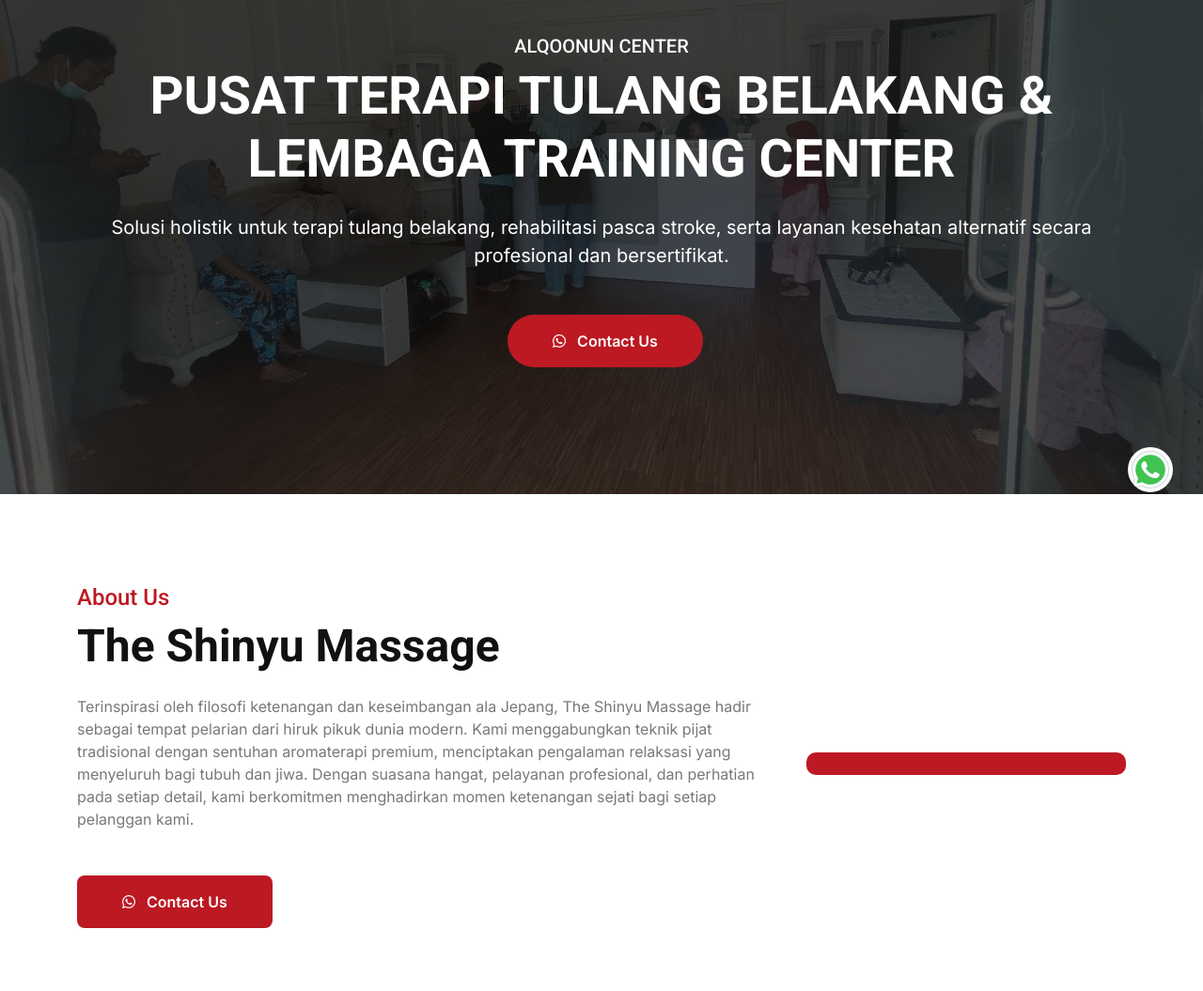
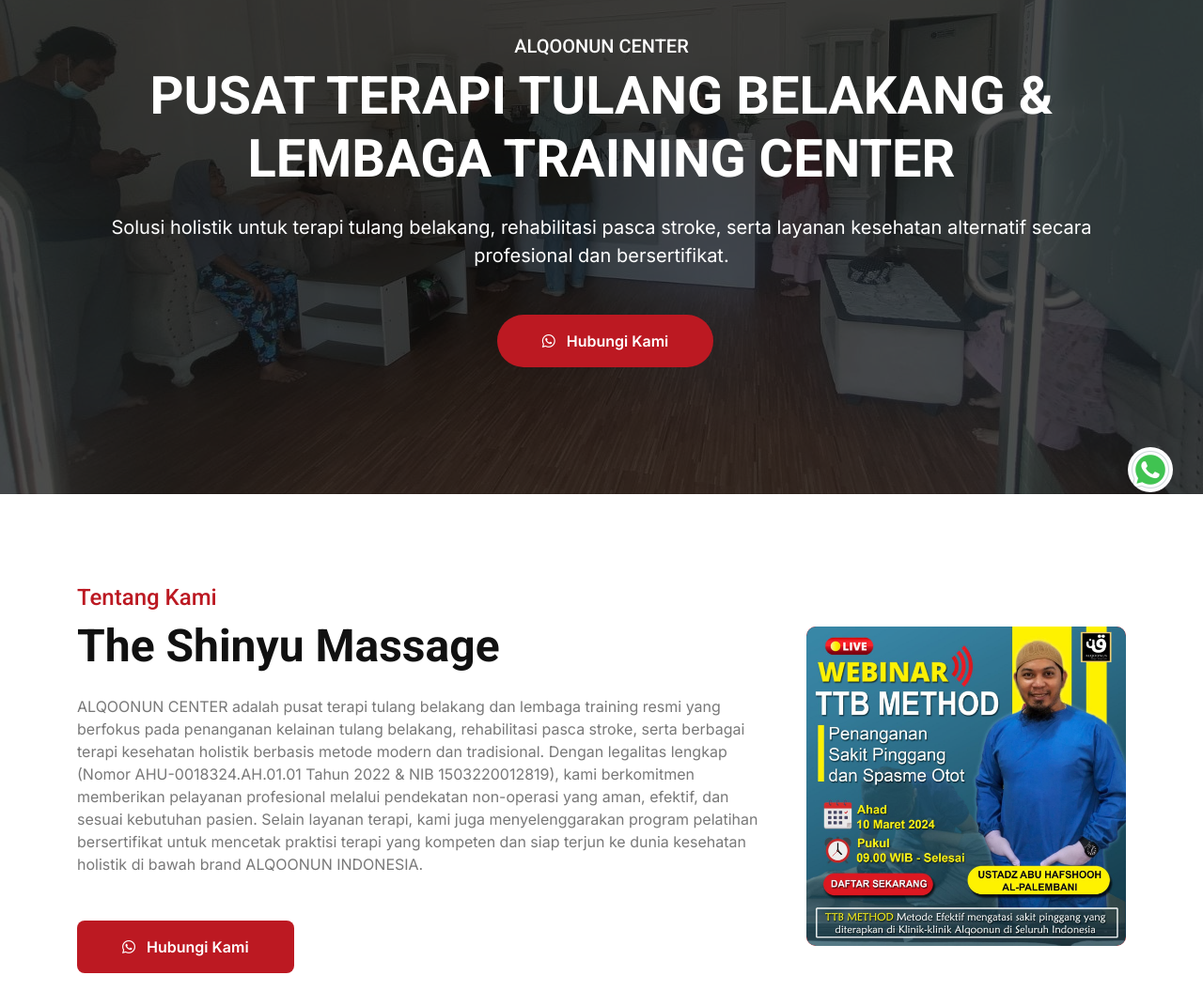
Before and after one commit to alqoonundataweb-source/alqoonun, a plain HTML site: page index.html in a window 1280 px wide. Shown: the part 174-1229 px from the top of the page at 94% size. Drawn offline with nearby package versions, Linux system fonts and the light colour scheme; files that its build step writes are made by us from their sources.

Commit message:
Update index.html

```diff
--- a/index.html
+++ b/index.html
@@ -181,9 +181,9 @@
 }
 
   @media only screen and (max-width: 900px) {
-  header-carousel .header-carousel-item, .header-carousel .header-carousel-item img {
+  .header-carousel .header-carousel-item, .header-carousel .header-carousel-item img {
   height: 500px;
-  }
+}
 }
 </style>
 
@@ -207,7 +207,7 @@
                                         <p class="mb-5 fs-5">  Solusi holistik untuk terapi tulang belakang, rehabilitasi pasca stroke, serta layanan kesehatan alternatif secara profesional dan bersertifikat.
                                         </p>
                                         <div class="d-flex justify-content-center flex-shrink-0 mb-4">
-                                            <a class="btn btn-primary rounded-pill py-3 px-4 px-md-5 ms-2" href="https://api.whatsapp.com/send?phone=6285693389552&text=Hallo+The+Shinyu+Massage" style="border-radius: 3rem !important;"><i class="fab fa-whatsapp me-2"></i> Contact Us</a>
+                                            <a class="btn btn-primary rounded-pill py-3 px-4 px-md-5 ms-2" href="https://api.whatsapp.com/send?phone=6285693389552&text=Hallo+The+Shinyu+Massage" style="border-radius: 3rem !important;"><i class="fab fa-whatsapp me-2"></i> Hubungi Kami</a>
 
                                         </div>
 
@@ -236,20 +236,20 @@
                 <div class="row g-5 align-items-center">
                     <div class="col-xl-8 wow fadeInLeft" data-wow-delay="0.2s">
                         <div>
-                            <h4 class="text-primary">About Us</h4>
+                            <h4 class="text-primary">Tentang Kami</h4>
                             <h1 class="display-5 mb-4">The Shinyu Massage</h1>
                             <p class="mb-4">
-                               Terinspirasi oleh filosofi ketenangan dan keseimbangan ala Jepang, The Shinyu Massage hadir sebagai tempat pelarian dari hiruk pikuk dunia modern. Kami menggabungkan teknik pijat tradisional dengan sentuhan aromaterapi premium, menciptakan pengalaman relaksasi yang menyeluruh bagi tubuh dan jiwa. Dengan suasana hangat, pelayanan profesional, dan perhatian pada setiap detail, kami berkomitmen menghadirkan momen ketenangan sejati bagi setiap pelanggan kami.
+                               ALQOONUN CENTER adalah pusat terapi tulang belakang dan lembaga training resmi yang berfokus pada penanganan kelainan tulang belakang, rehabilitasi pasca stroke, serta berbagai terapi kesehatan holistik berbasis metode modern dan tradisional. Dengan legalitas lengkap (Nomor AHU-0018324.AH.01.01 Tahun 2022 & NIB 1503220012819), kami berkomitmen memberikan pelayanan profesional melalui pendekatan non-operasi yang aman, efektif, dan sesuai kebutuhan pasien. Selain layanan terapi, kami juga menyelenggarakan program pelatihan bersertifikat untuk mencetak praktisi terapi yang kompeten dan siap terjun ke dunia kesehatan holistik di bawah brand ALQOONUN INDONESIA.
 
 
                             </p>
 
-                        <p class="mt-5"><a href="https://api.whatsapp.com/send?phone=6285693389552&text=Hallo+The+Shinyu+Massage" class="btn btn-primary rounded-pill py-3 px-5 flex-shrink-0" style="border-radius: .5rem !important;"><i class="fab fa-whatsapp me-2"></i> Contact Us</a></p>
+                        <p class="mt-5"><a href="https://api.whatsapp.com/send?phone=6285693389552&text=Hallo+The+Shinyu+Massage" class="btn btn-primary rounded-pill py-3 px-5 flex-shrink-0" style="border-radius: .5rem !important;"><i class="fab fa-whatsapp me-2"></i> Hubungi Kami</a></p>
                         </div>
                     </div>
                     <div class="col-xl-4 wow fadeInRight" data-wow-delay="0.2s">
                         <div class="bg-primary rounded position-relative overflow-hidden">
-                            <img src="img/fg.jpeg" class="img-fluid rounded w-100" alt="">
+                            <img src="img/2.jpeg" class="img-fluid rounded w-100" alt="">
 
 
                         </div>
```
